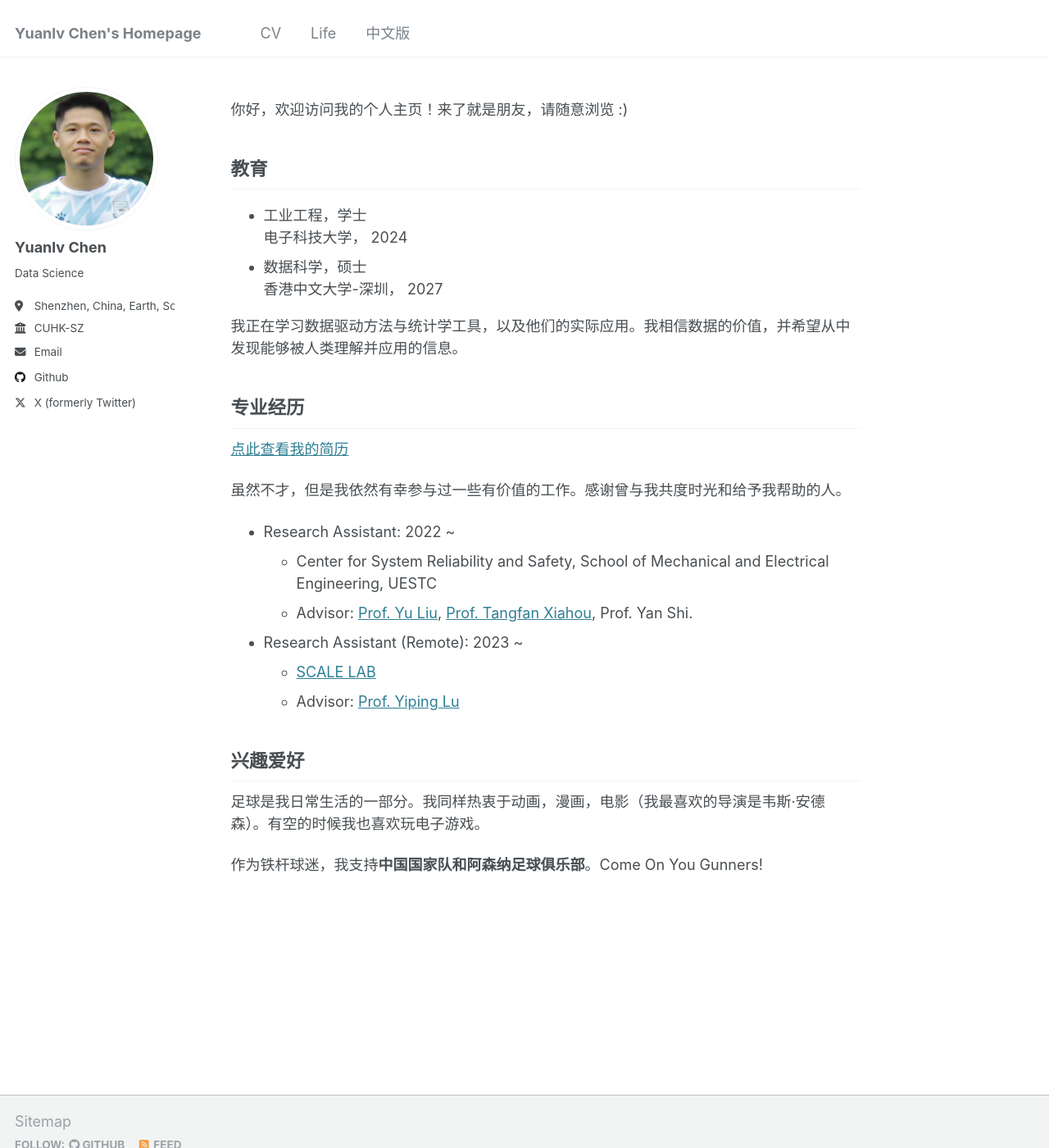
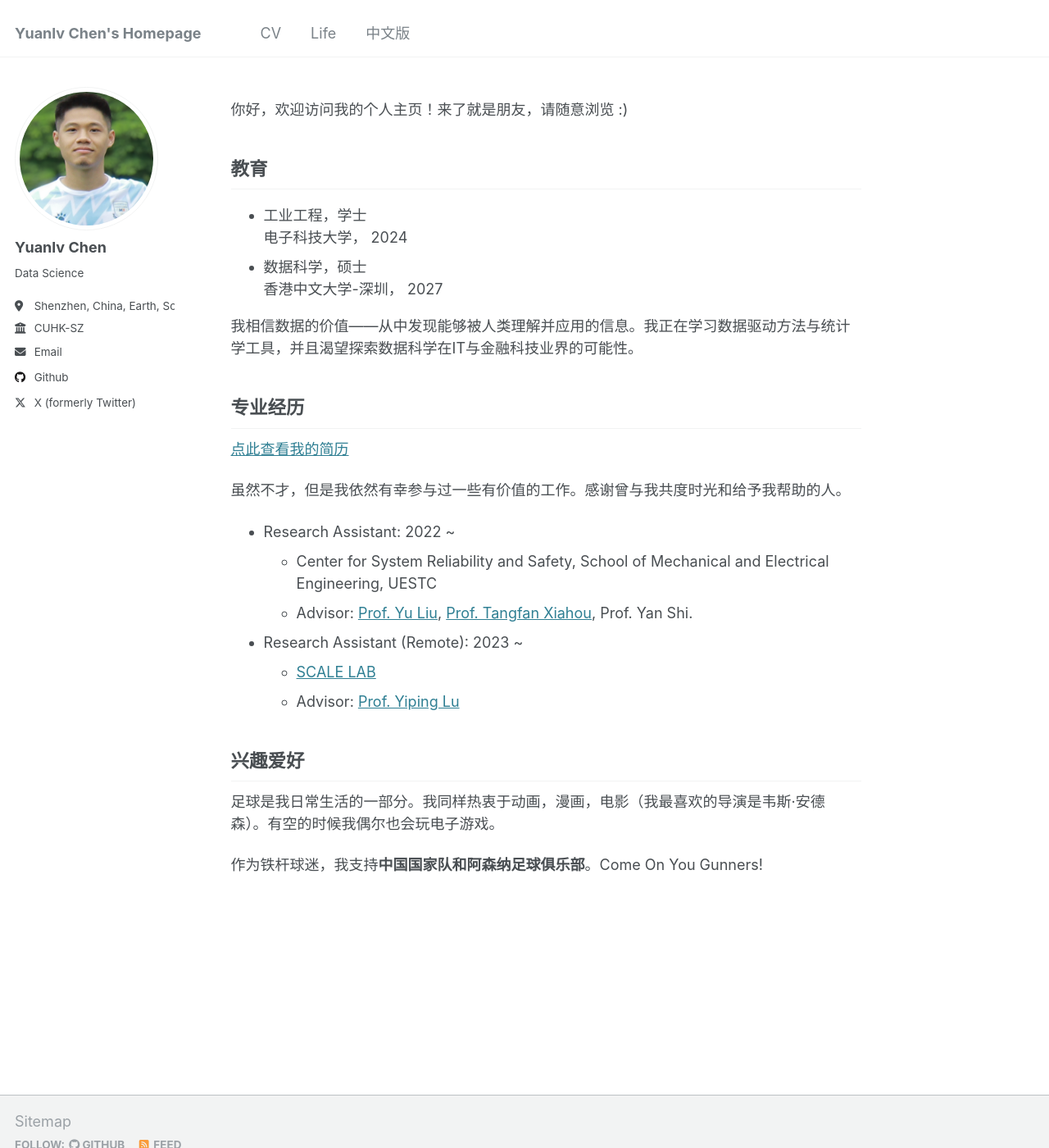
Before and after one commit to YLchen22/YLchen22.github.io, a Jekyll site: the page built from _pages/pages-zh.md, in a window 1280 px wide and 1400 px high. Shown: the whole window at 82% size. Built offline with Jekyll 4.4.1, drawn with Linux system fonts in a browser that asks for light colours.

Commit message:
Update pages-zh.md

```diff
--- a/_pages/pages-zh.md
+++ b/_pages/pages-zh.md
@@ -13,7 +13,7 @@ redirect_from:
 * 工业工程，学士 <br> 电子科技大学， 2024
 * 数据科学，硕士 <br> 香港中文大学-深圳， 2027
 
-我正在学习数据驱动方法与统计学工具，以及他们的实际应用。我相信数据的价值，并希望从中发现能够被人类理解并应用的信息。
+我相信数据的价值——从中发现能够被人类理解并应用的信息。我正在学习数据驱动方法与统计学工具，并且渴望探索数据科学在IT与金融科技业界的可能性。
 
 专业经历
 ------
@@ -31,6 +31,6 @@ redirect_from:
 
 兴趣爱好
 ------
-足球是我日常生活的一部分。我同样热衷于动画，漫画，电影（我最喜欢的导演是韦斯·安德森）。有空的时候我也喜欢玩电子游戏。
+足球是我日常生活的一部分。我同样热衷于动画，漫画，电影（我最喜欢的导演是韦斯·安德森）。有空的时候我偶尔也会玩电子游戏。
 
 作为铁杆球迷，我支持**中国国家队和阿森纳足球俱乐部**。Come On You Gunners!
```
